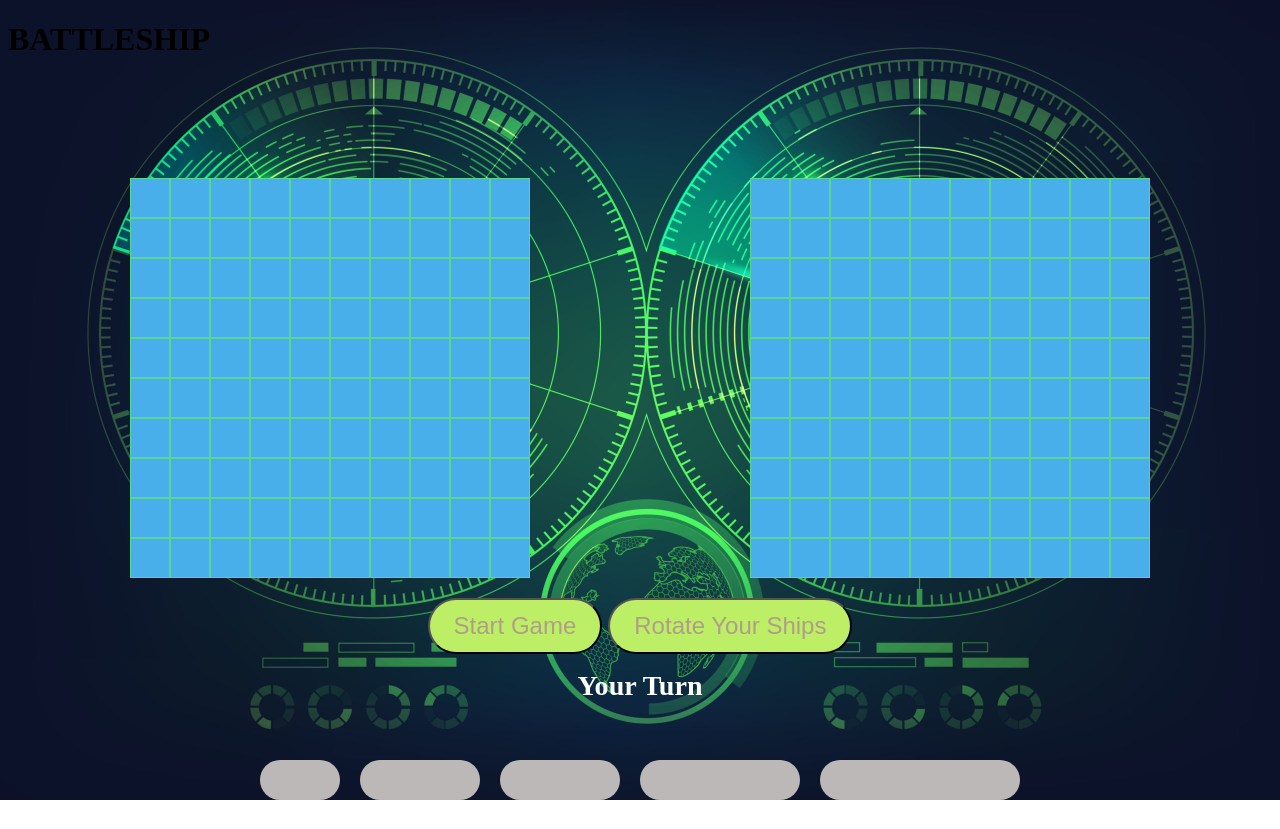
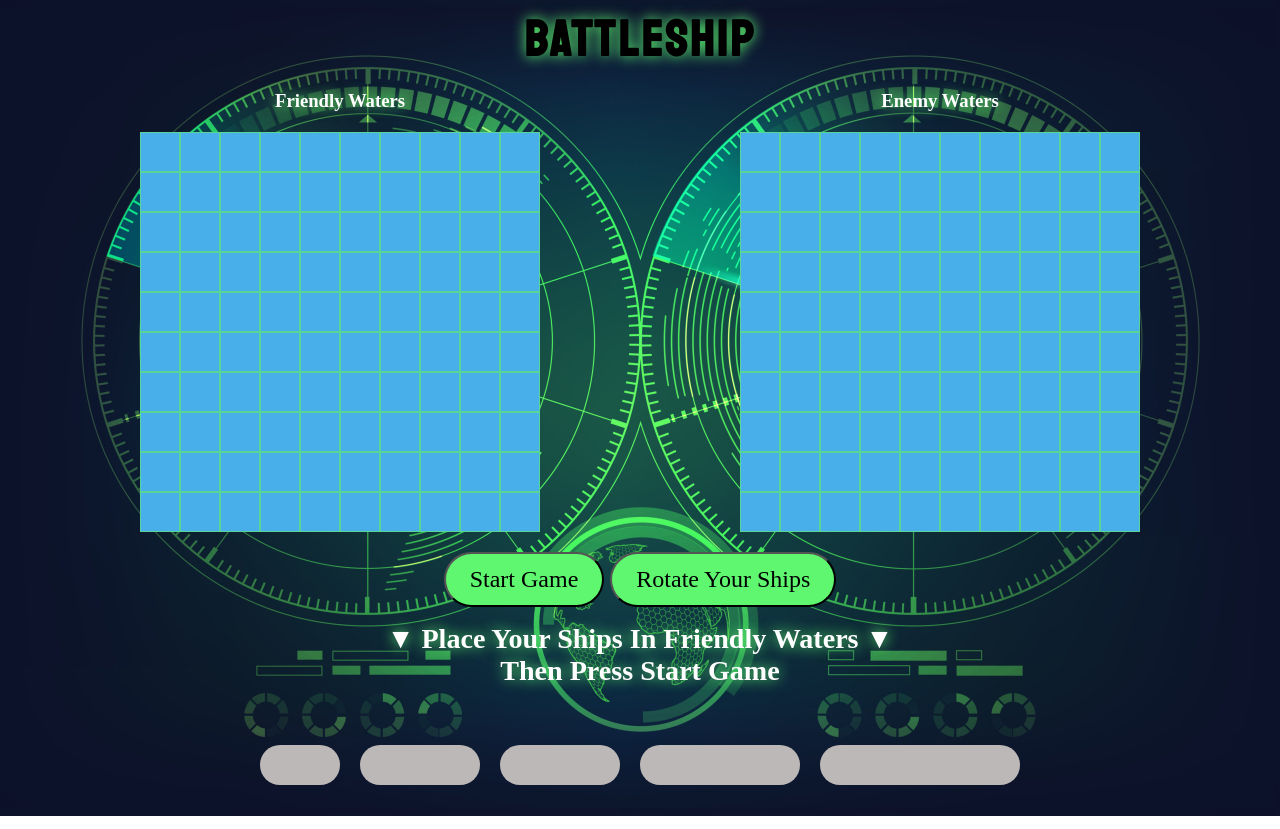
Before and after one commit to markrissmiller/project__1, a plain HTML site: page index.html in a window 1280 px wide. Drawn offline with Linux system fonts and the light colour scheme; a web font is replaced by a local one.

Commit message:
styling complete a few things to add

```diff
--- a/css/main.css
+++ b/css/main.css
@@ -57,8 +57,9 @@ body{
   /* background: rgb(2,0,36);
   background: radial-gradient(circle, rgba(2,0,36,1) 0%, rgba(14,255,0,1) 61%, rgba(9,9,121,1) 99%); */
   height: 100vh;
-  background-repeat: no-repeat;
+  /* background-repeat: no-repeat; */
   background-size: 100%;
+  background-position:-6px ;
 
 }
 
@@ -72,9 +73,17 @@ body{
   display: flex;
   justify-content: center;
   width: 100%;
-  margin-top: 100px;
+  /* justify-content: space-around; */
+  /* margin-top: 24px; */
 }
 
+.user-board{
+  margin-right: 80px;
+}
+
+.computer-board{
+  margin-left: 80px;
+}
 
 .grid-user{
   width: 400px;
@@ -83,7 +92,7 @@ body{
   flex-wrap: wrap;
   background-color: rgb(72, 175, 235);
   margin: 20px;
-  margin-right: 200PX;
+  /* margin-right: 200PX; */
 }
 
 .grid-computer{
@@ -93,7 +102,7 @@ body{
   flex-wrap: wrap;
   background-color: rgb(72, 175, 235);
   margin: 20px;
-  margin-left: 20PX;
+  /* margin-left: PX; */
 }
 
 .grid-computer > .taken{
@@ -111,16 +120,25 @@ body{
   border: 1px solid rgba(104, 250, 75, 0.521) ;
 }
 
+.grid-title{
+  font-family: 'New Tegomin', serif;
+  color: white;
+  text-shadow: 0px 0px 14px #5ef770;
+}
+
 .btn{
-  background-color: rgb(188, 238, 102);
+  background-color: rgb(94, 247, 111);
   padding: .5em 1em;
   border-radius: 2em;
-  color: rgb(177, 158, 136);
+  color: black;
   font-size: inherit;
+  font-family: 'New Tegomin', serif;
+  /* text-shadow: 0px 0px 4px white; */
 }
 
 .btn:hover, .btn:focus{
-  background-color: rgb(58, 73, 32);
+  background-color: rgb(69, 182, 82);
+
 }
 
 .hidden-info{
@@ -132,6 +150,23 @@ body{
 .info-text{
   margin: 1rem;
   color: white;
+  text-shadow: 0px 0px 14px #5ef770;
+  font-family: 'New Tegomin', serif;
+  text-align: center;
+}
+
+.grid-title{
+  text-align: center;
+}
+
+.title{
+  text-align: center;
+  margin: 0;
+  font-family:  'Staatliches', cursive;
+  font-size: 50px;
+  letter-spacing: 3px;
+  /* color: white; */
+  text-shadow: 0px 0px 14px #5ef770;
 }
 
 /* SHIPS */
--- a/index.html
+++ b/index.html
@@ -5,14 +5,24 @@
     <meta http-equiv="X-UA-Compatible" content="IE=edge">
     <meta name="viewport" content="width=device-width, initial-scale=1.0">
     <title>Battleship</title>
+    <link rel="preconnect" href="https://fonts.gstatic.com">
+    <link href="https://fonts.googleapis.com/css2?family=Staatliches&display=swap" rel="stylesheet">
+    <link rel="preconnect" href="https://fonts.gstatic.com">
+    <link href="https://fonts.googleapis.com/css2?family=New+Tegomin&family=Staatliches&display=swap" rel="stylesheet">
     <script src='js/script.js' defer></script>
     <link rel="stylesheet" href="css/main.css">
 </head>
 <body>
-    <h1>BATTLESHIP</h1>
+    <h1 class='title'>BATTLESHIP</h1>
     <div class= 'grid-container'>
-        <div class='grid grid-user'></div>
-        <div class='grid grid-computer'></div>
+        <div class='user-board'>
+            <h3 class='grid-title'>Friendly Waters</h3>
+            <div class='grid grid-user'></div>
+        </div>
+        <div class='computer-board'>
+            <h3 class='grid-title'>Enemy Waters</h3>
+            <div class='grid grid-computer'></div>
+        </div>
     </div>
 
     <div class='container hidden-info'>
@@ -20,7 +30,7 @@
             <button id='start' class='btn'>Start Game</button>
             <button id='rotate' class='btn'>Rotate Your Ships</button>
         </div>
-        <h3 id='whose-turn' class='info-text'>Your Turn</h3>
+        <h3 id='whose-turn' class='info-text'>▼ Place Your Ships In Friendly Waters ▼<br>Then Press Start Game</h3>
         <h3 id='info' class='info-text'></h3>
     </div>
 
--- a/js/script.js
+++ b/js/script.js
@@ -285,23 +285,23 @@ function computerGo() {
 
 function checkWins() {
     if(destroyerCount === 2 ){
-        infoDisplay.innerHTML = 'You sunk the computers destroyer';
+        infoDisplay.innerHTML = 'You\'ve sunk the computers destroyer';
         destroyerCount = 10;
     }
     if(submarineCount === 3 ){
-        infoDisplay.innerHTML = 'You sunk the computers submarine';
+        infoDisplay.innerHTML = 'You\'ve sunk the computers submarine';
         submarineCount = 10;
     }
     if(cruiserCount === 3 ){
-        infoDisplay.innerHTML = 'You sunk the computers cruiser';
+        infoDisplay.innerHTML = 'You\'ve sunk the computers cruiser';
         cruiserCount = 10;
     }
     if(battleshipCount === 4 ){
-        infoDisplay.innerHTML = 'You sunk the computers battleship';
+        infoDisplay.innerHTML = 'You\'ve sunk the computers battleship';
         battleshipCount = 10;
     }
     if(carrierCount === 5 ){
-        infoDisplay.innerHTML = 'You sunk the computers carrier';
+        infoDisplay.innerHTML = 'You\'ve sunk the computers carrier';
         carrierCount = 10;
     }
     if(cpuDestroyerCount === 2 ){
```
